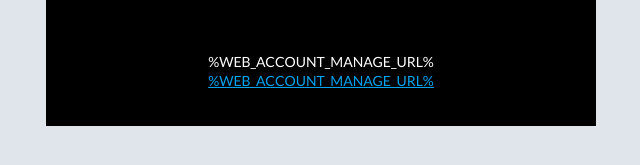
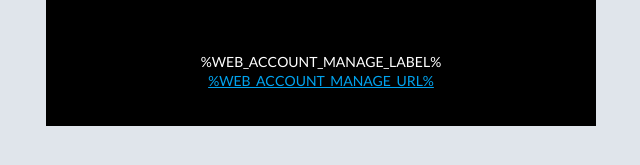
Before and after one commit to And0r-/MatrixRegisterBackend, a website: page mail/welcome.html in a window 1280 px wide. Shown: the part 565-730 px from the top of the page, 319-959 px from the left. Drawn offline with Linux system fonts and the light colour scheme.

Commit message:
fix mail label vor manage account

```diff
--- a/mail/welcome.html
+++ b/mail/welcome.html
@@ -264,7 +264,7 @@ a[x-apple-data-detectors='true'] {
       <td class="v-container-padding-padding" style="overflow-wrap:break-word;word-break:break-word;padding:15px 10px 35px;font-family:'Lato',sans-serif;" align="left">
 
   <div style="color: #ffffff; line-height: 140%; text-align: center; word-wrap: break-word;">
-    <p style="font-size: 14px; line-height: 140%;"><br />%WEB_ACCOUNT_MANAGE_URL%<br /><a href="%WEB_ACCOUNT_MANAGE_URL%" style="color: #00a3ee" target="_blank" rel="noopener">%WEB_ACCOUNT_MANAGE_URL%</a></p>
+    <p style="font-size: 14px; line-height: 140%;"><br />%WEB_ACCOUNT_MANAGE_LABEL%<br /><a href="%WEB_ACCOUNT_MANAGE_URL%" style="color: #00a3ee" target="_blank" rel="noopener">%WEB_ACCOUNT_MANAGE_URL%</a></p>
 
   </div>
 
```
